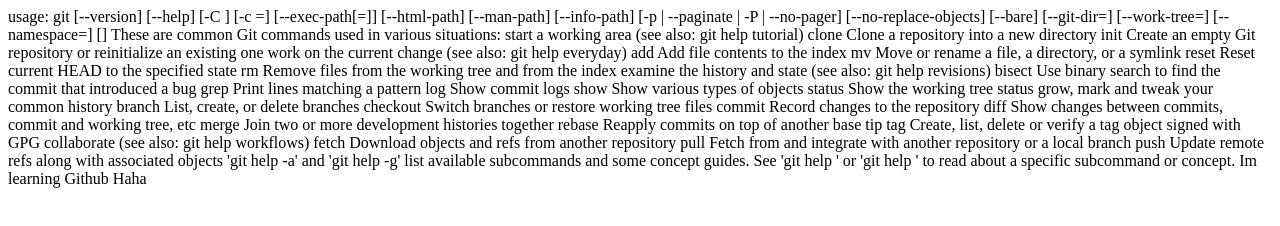
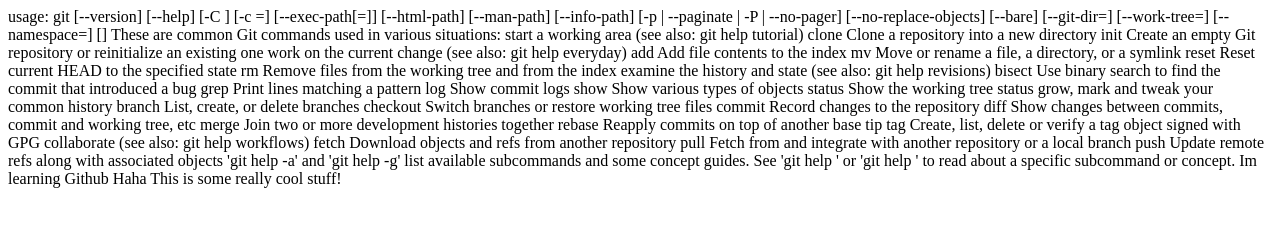
Before and after one commit to sandipan1994/Repo1, a plain HTML site: page index.html in a window 1280 px wide. Drawn offline with Linux system fonts and the light colour scheme.

Commit message:
Update index.html

```diff
--- a/index.html
+++ b/index.html
@@ -41,5 +41,5 @@
 concept guides. See 'git help <command>' or 'git help <concept>'
 to read about a specific subcommand or concept.
 
-
- Im learning Github Haha
+Im learning Github Haha
+This is some really cool stuff!
```
